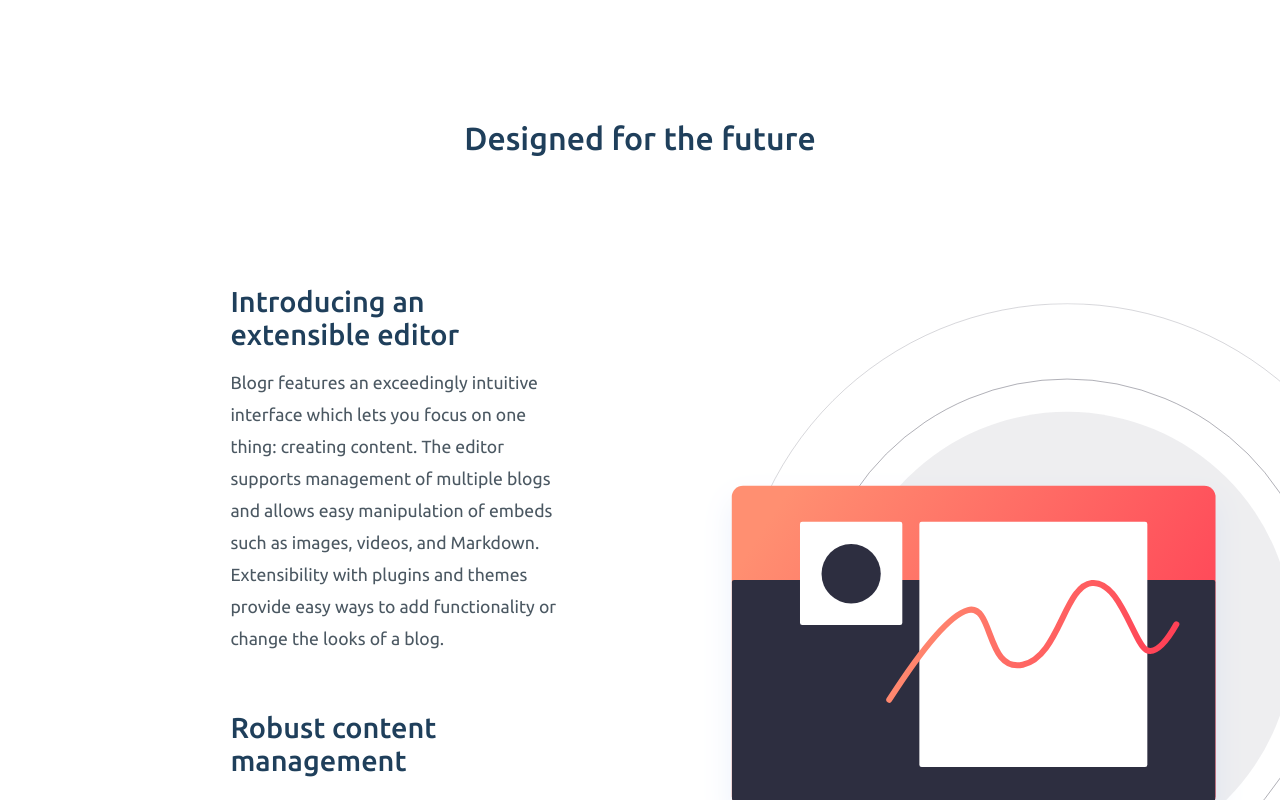
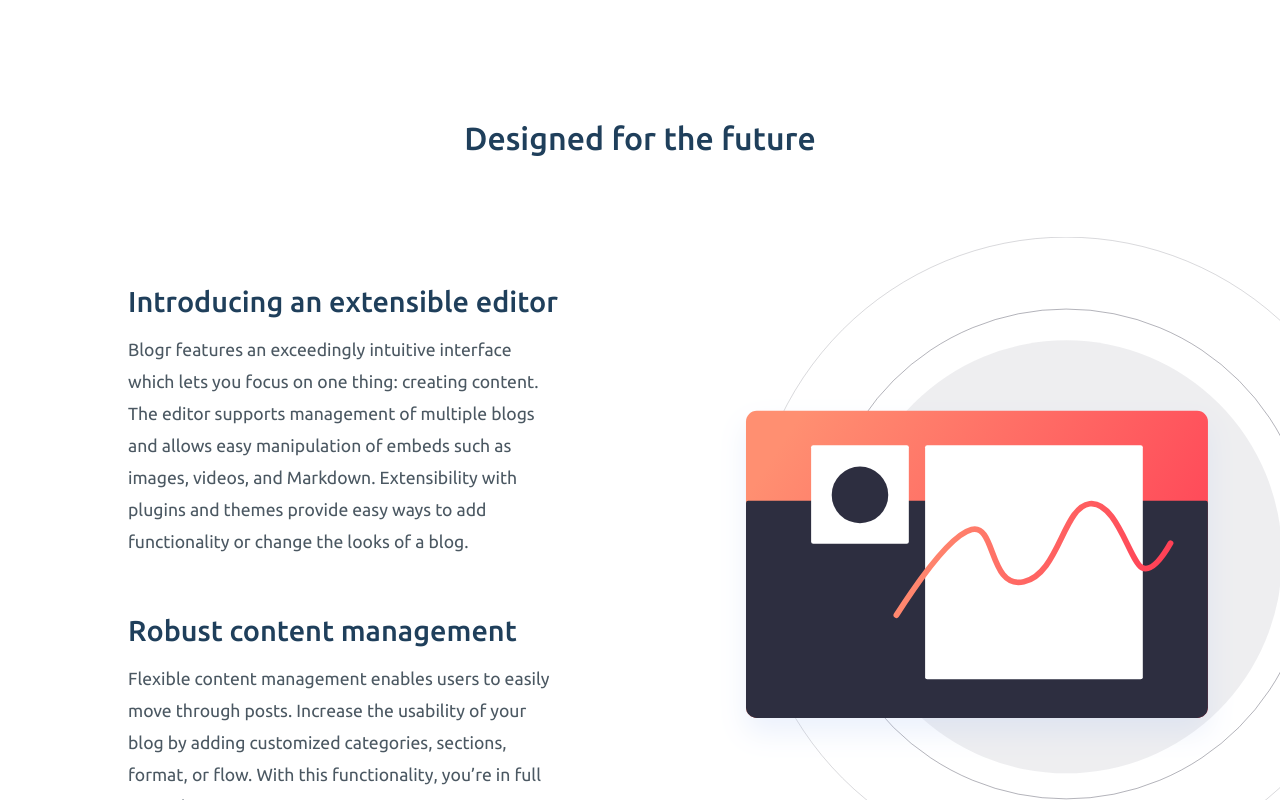
Before and after one commit to g-pg/frontendmentor-blogr-page, a Vue app: page / in a window 1280 px wide. Shown: the part 680-1480 px from the top of the page. Built offline with nearby package versions, Linux system fonts and the light colour scheme.

Commit message:
100% to 80% width on sections

```diff
--- a/src/components/pages/Home.vue
+++ b/src/components/pages/Home.vue
@@ -170,7 +170,7 @@ section {
 
 .section-wrapper {
 	position: relative;
-	width: 80%;
+	/* width: 80%; */
 	margin: 0 auto;
 	min-height: 90vh;
 }
@@ -219,16 +219,16 @@ section {
 
 .editor-img {
 	position: absolute;
-	transform: scale(1.7);
+	transform: scale(1.3);
 	min-width: 300px;
-	right: -50%;
+	right: -30%;
 }
 
 .laptop-img {
 	position: absolute;
-	transform: scale(1.7);
+	transform: scale(1.3);
 	min-width: 300px;
-	left: -50%;
+	left: -30%;
 }
 
 .phones-section {
```
